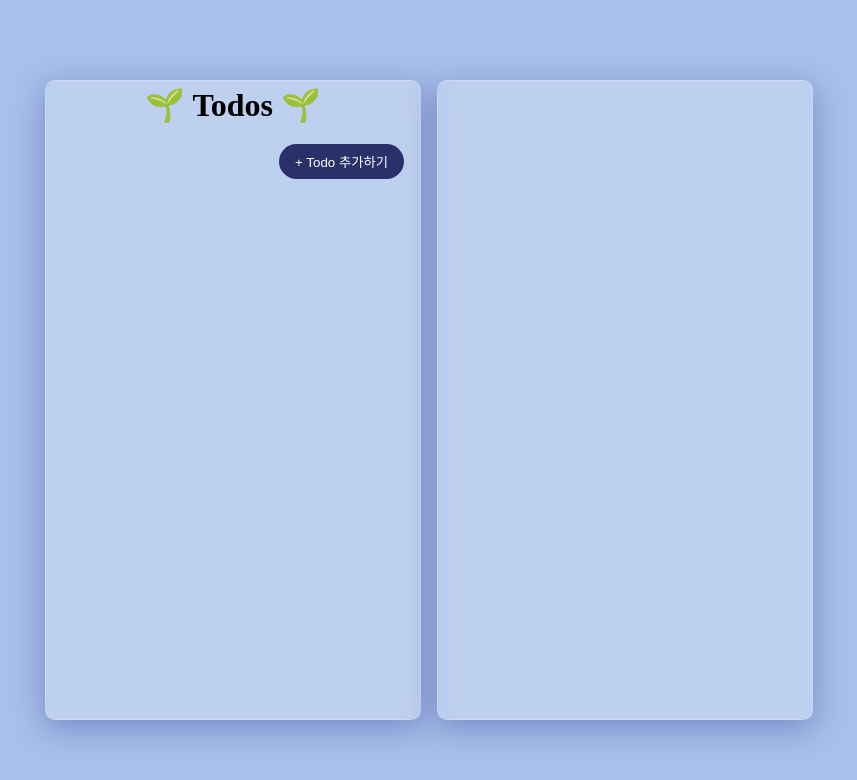
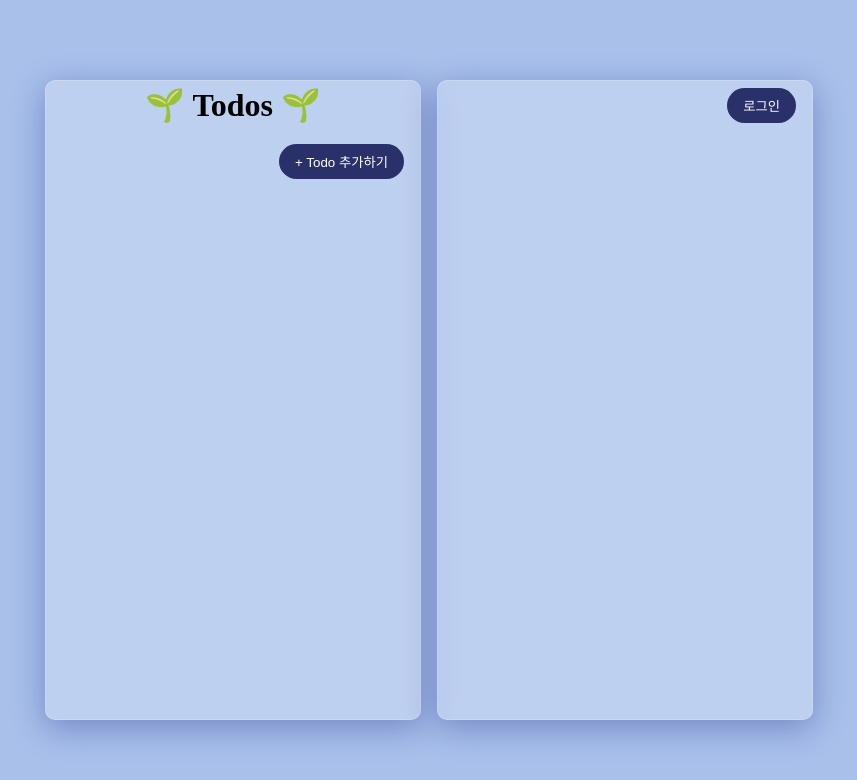
Before and after one commit to rnrn99/wanted-pre-onboarding-challenge-fe-1, a React (Create React App) app: page / in a window 1280 px wide. Shown: the top 780 px of the page, without its empty margins (211-1068 px from the left). Built offline with nearby package versions, Linux system fonts and the light colour scheme.

Commit message:
[Add] logout handler

```diff
--- a/src/components/landing/LandingPage.style.ts
+++ b/src/components/landing/LandingPage.style.ts
@@ -85,6 +85,17 @@ export const DeleteBtn = styled.button`
   cursor: pointer;
 `;
 
+export const AuthBtn = styled.button`
+  align-self: center;
+  justify-self: end;
+  cursor: pointer;
+  border-radius: 20px;
+  background-color: #2a306a;
+  color: #fff;
+  padding: 0.5rem 1rem;
+  margin-right: 1rem;
+`;
+
 export const Card = styled.div`
   grid-row-start: 3;
   justify-self: center;
--- a/src/components/landing/LandingPage.tsx
+++ b/src/components/landing/LandingPage.tsx
@@ -12,6 +12,7 @@ import {
   TodoTitle,
   ModifyBtn,
   DeleteBtn,
+  AuthBtn,
   Card,
   CardTitle,
   Line,
@@ -116,6 +117,14 @@ function LandingPage() {
     setSelectedTodo(null);
   };
 
+  const AuthBtnClickHandler = () => {
+    if (localStorage.getItem("token")) {
+      localStorage.removeItem("token");
+      alert("로그아웃 되었습니다.");
+    }
+    navigate("/auth");
+  };
+
   useEffect(() => {
     setSelectedTodoId(params.id || "");
   }, [params]);
@@ -145,6 +154,9 @@ function LandingPage() {
             </TodoChipContainer>
           </ListContainer>
           <ListContainer>
+            <AuthBtn onClick={AuthBtnClickHandler}>
+              {localStorage.getItem("token") ? "로그아웃" : "로그인"}
+            </AuthBtn>
             {data?.data && (
               <Card>
                 <CardTitle>{data.data?.title}</CardTitle>
```
